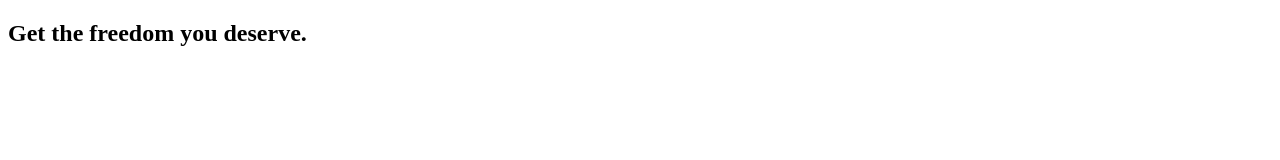
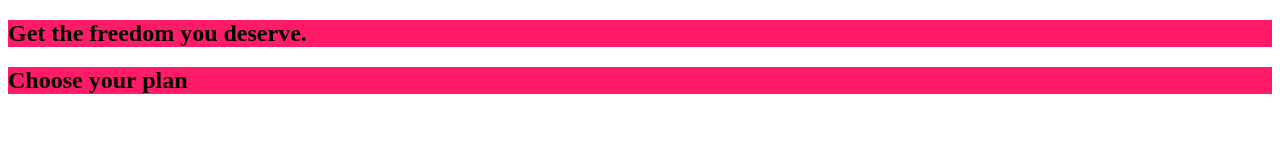
Before and after one commit to mchaitanya/uHost, a plain HTML site: page index.html in a window 1280 px wide. Drawn offline with Linux system fonts and the light colour scheme.

Commit message:
Add main stylesheet

```diff
--- a/index.html
+++ b/index.html
@@ -6,6 +6,7 @@
     <meta http-equiv="X-UA-Compatible" content="ie=edge">
     <title>uHost</title>
     <link rel="shortcut icon" href="favicon.png">
+    <link rel="stylesheet" href="main.css">
 </head>
 
 <body>
@@ -13,6 +14,9 @@
         <section>
             <h1>Get the freedom you deserve.</h1>
         </section>
+        <section>
+            <h1>Choose your plan</h1>
+        </section>
     </main>
 </body>
 
--- /dev/null
+++ b/main.css
@@ -0,0 +1,3 @@
+section {
+    background: #ff1b68;
+}
```
